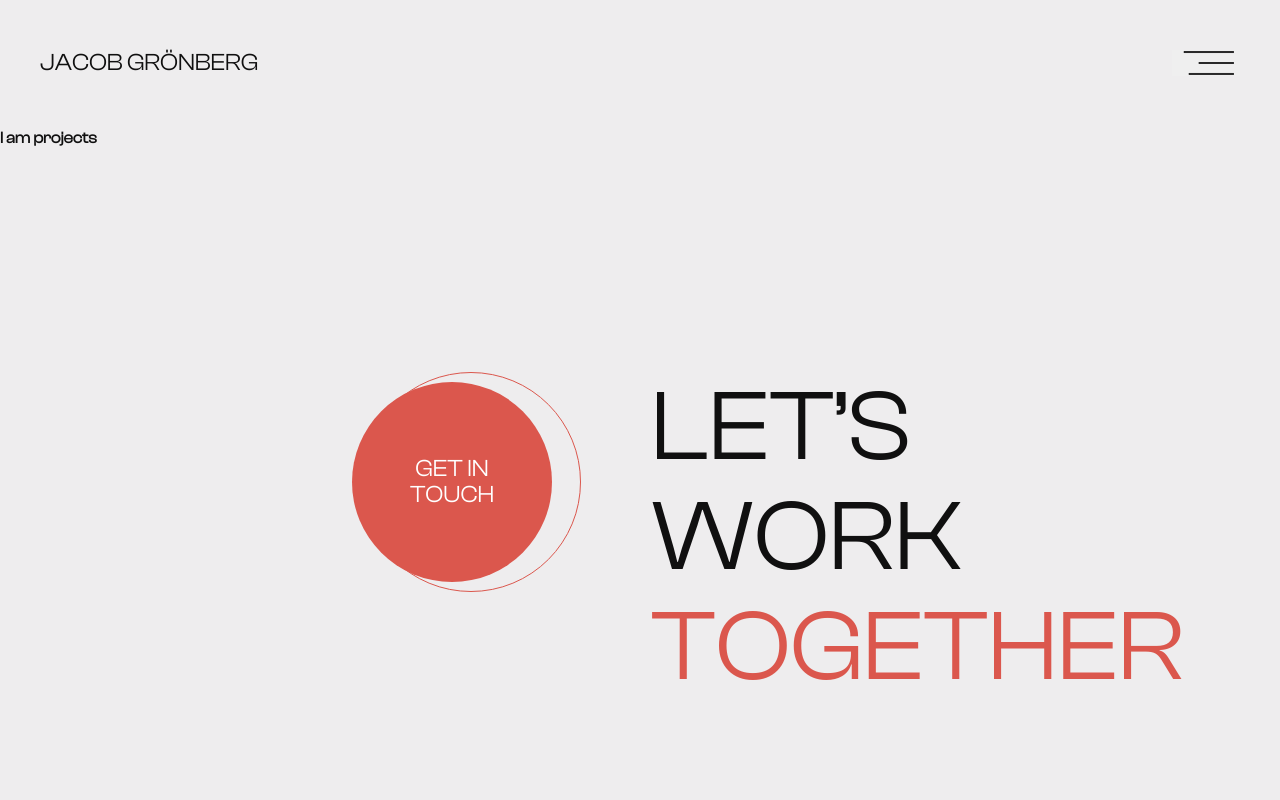
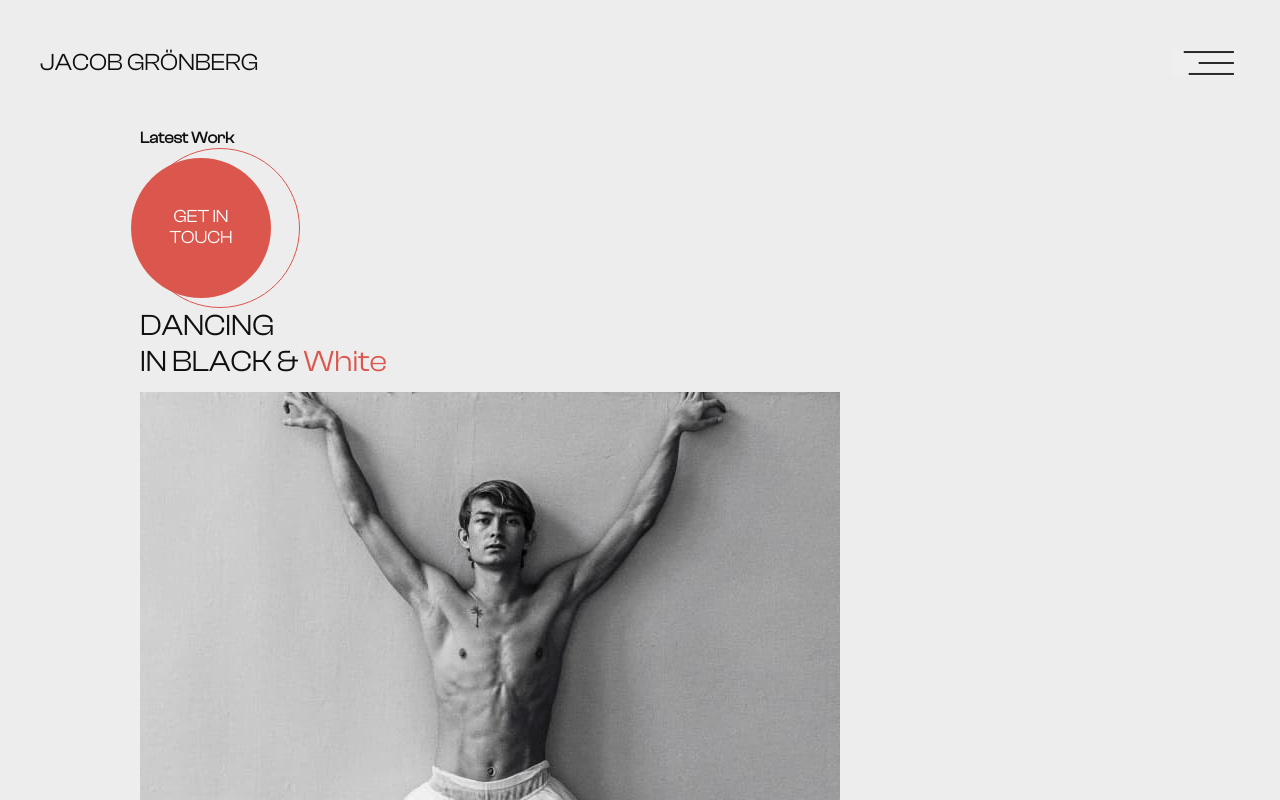
Before and after one commit to IamIrynaPopova/photographer, a React app: page /photographer/projects in a window 1280 px wide. Shown: the top 800 px of the page. Built offline with nearby package versions, Linux system fonts and the light colour scheme.

Commit message:
test pradaction

```diff
--- a/src/components/App.js
+++ b/src/components/App.js
@@ -3,7 +3,7 @@ import { Routes, Route, useLocation } from "react-router-dom";
 import Header from "./Header";
 import Home from "../pages/Home";
 import Footer from "./Footer";
-import Projects from "./Projects";
+import Projects from "../pages/Projects";
 
 const App = () => {
   const location = useLocation();
@@ -26,8 +26,8 @@ const App = () => {
       <Header onCloseButton={onCloseMenu} onShowButton={onShowMenu} />
       <main>
         <Routes>
-          <Route path="/photographer/" element={<Home />} />
-          <Route path="photographer/projects" element={<Projects />} />
+          <Route path="/" element={<Home />} />
+          <Route path="/projects" element={<Projects />} />
         </Routes>
       </main>
       <Footer />
--- a/src/components/Header.js
+++ b/src/components/Header.js
@@ -1,11 +1,15 @@
 import React from "react";
+import { NavLink } from "react-router-dom";
 import sprite from "../image/sprite/sprite.svg";
 import Menu from "./Menu";
+
 
 const Header = ({ onCloseButton, onShowButton }) => {
   return (
     <header className="header">
-      <p className="header__author">Jacob Grönberg</p>
+      <NavLink className="header__author" to="/photographer">
+        Jacob Grönberg
+      </NavLink>
       <div className="header__icon">
         <button type="button" className="header__button" onClick={onShowButton}>
           <svg className="header__svg">
--- a/src/components/Menu.js
+++ b/src/components/Menu.js
@@ -18,7 +18,7 @@ const Menu = ({onClose}) => {
           <li className="nav-list-item">
             <NavLink
               className="nav-list-link"
-              to="/photographer"
+              to="/"
               onClick={onClose}
             >
               Home
@@ -27,7 +27,7 @@ const Menu = ({onClose}) => {
           <li className="nav-list-item">
             <NavLink
               className="nav-list-link"
-              to="photographer/projects"
+              to="/projects"
               onClick={onClose}
             >
               Projects
--- a/src/components/Projects.js
+++ /dev/null
@@ -1,7 +0,0 @@
-import React from "react";
-
-const Projects = () => {
-  return <h1>I am projects</h1>;
-};
-
-export default Projects;
--- a/src/index.js
+++ b/src/index.js
@@ -8,7 +8,7 @@ import css from "./styles/main.scss";
 const root = ReactDOM.createRoot(document.getElementById("root"));
 root.render(
   <StrictMode>
-    <BrowserRouter>
+    <BrowserRouter basename="/photographer">
       <App />
     </BrowserRouter>
   </StrictMode>
--- /dev/null
+++ b/src/pages/Projects.js
@@ -0,0 +1,61 @@
+import React from "react";
+import Button from "../components/Button";
+import imageWork1 from "../image/work1.jpg";
+import imageWork2 from "../image/work2.jpg";
+import imageWork3 from "../image/work3.jpg";
+import imageWork4 from "../image/work4.jpg";
+
+const Projects = () => {
+  return (
+    <section className="projects container">
+      <div className="projects__title-wrapper">
+        <h2 className="projects__title">
+          Latest<span> Work</span>
+        </h2>
+        <p className="projects__subtitle"></p>
+      </div>
+      <Button text="Get in Touch" />
+
+      <ul className="work__list">
+        <li className="work__item">
+          <h3 className="work__name">
+            Dancing <br></br>in Black &<span> White</span>
+          </h3>
+          <img className="work__image" src={imageWork1} alt="human" />
+          <p className="work__place">
+            New York <br></br> October 2021
+          </p>
+        </li>
+        <li className="work__item">
+          <h3 className="work__name">
+            Style<span> & Fashion</span>
+          </h3>
+          <img className="work__image" src={imageWork2} alt="human" />
+          <p className="work__place">
+            New York <br></br> October 2021
+          </p>
+        </li>
+        <li className="work__item">
+          <h3 className="work__name">
+            Week<span> Fashion</span>
+          </h3>
+          <img className="work__image" src={imageWork3} alt="human" />
+          <p className="work__place">
+            New York <br></br> October 2021
+          </p>
+        </li>
+        <li className="work__item">
+          <h3 className="work__name">
+            One<span> Eye</span>
+          </h3>
+          <img className="work__image" src={imageWork4} alt="human" />
+          <p className="work__place">
+            New York <br></br> October 2021
+          </p>
+        </li>
+      </ul>
+    </section>
+  );
+};
+
+export default Projects;
--- a/src/styles/components/header.scss
+++ b/src/styles/components/header.scss
@@ -6,11 +6,22 @@
 }
 
 .header__author {
+  color: inherit;
+  cursor: pointer;
+  text-decoration: none;
   display: inline-block;
   font-size: 24px;
   line-height: 1.1;
   text-transform: uppercase;
+  transition: color 0.5s ease;
 }
+
+.header__author:hover,
+.header__author:focus {
+  color: var(--background-primary);
+  transition: color 0.5s ease;
+}
+
 .header__icon {
   display: inline-block;
 }
--- /dev/null
+++ b/src/styles/components/projects.scss
@@ -0,0 +1,15 @@
+.projects {
+
+}
+
+.projects__title-wrapper {
+
+}
+
+.projects__title {
+
+}
+
+.projects__subtitle {
+
+}
--- a/src/styles/main.scss
+++ b/src/styles/main.scss
@@ -13,3 +13,5 @@
 @import "./components/customers";
 @import "./components/footer";
 @import "./components/menu";
+
+@import "./components/projects";
```
